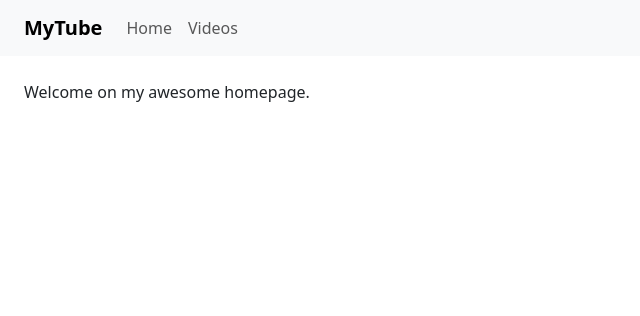
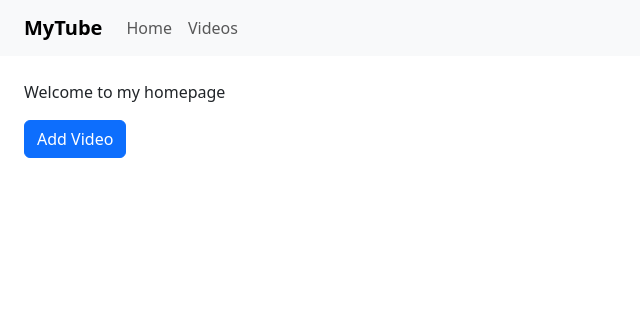
Before and after one commit to nino-mau/flask-devops-project, a Flask app: page / in a window 1280 px wide. Shown: the top 316 px of the page, without its empty margins (0-640 px from the left). Run offline with Flask 3, Linux system fonts and the light colour scheme.

Commit message:
:sparkles:feat(home): update homepage

```diff
--- a/templates/home.html
+++ b/templates/home.html
@@ -1,5 +1,7 @@
 {% extends "base-layout.html" %}
 {% block content %}
-<p class="important">
-  Welcome on my awesome homepage.
-  {% endblock %}
+<p>Welcome to my homepage</p>
+<a href="/videos/add">
+  <button class="btn btn-primary">Add Video</button>
+</a>
+{% endblock %}
```
